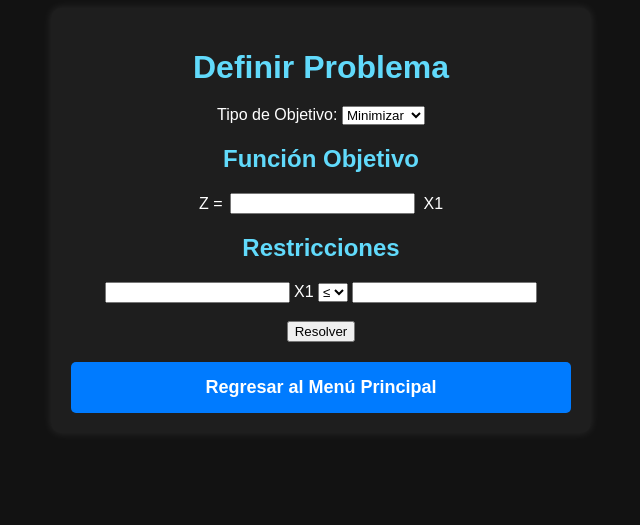
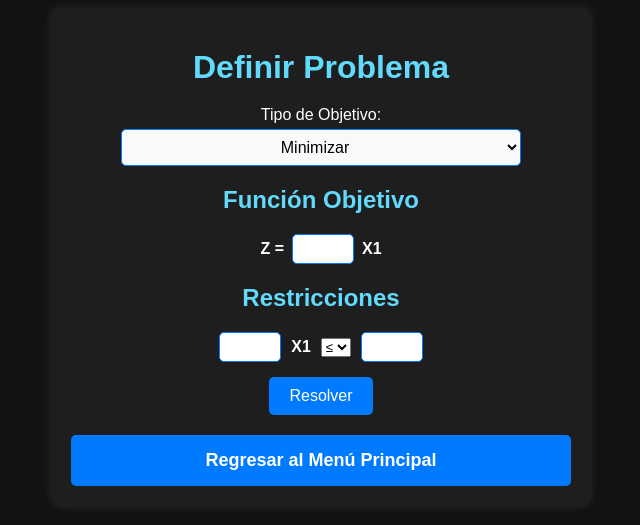
Before and after one commit to alwxav98/SistemaOptimizacion, a Flask app: page /programacion_linear_solver/formulario/1/1/1 in a window 1280 px wide. Shown: the top 525 px of the page, without its empty margins (319-959 px from the left). Run offline with Flask 3, Linux system fonts and the light colour scheme; parts of the project's set-up code (start-up, migrations or seed data) failed here and were passed over.

Commit message:
Update formulario.html

```diff
--- a/programacion_linear_solver/templates/formulario.html
+++ b/programacion_linear_solver/templates/formulario.html
@@ -4,56 +4,54 @@
     <meta charset="UTF-8">
     <title>Ingresar Problema</title>
     <link rel="stylesheet" href="{{ url_for('programacion_linear_solver.static', filename='style.css') }}">
+    <input type="hidden" name="contexto_problema" value="{{ contexto_problema }}">
+
 </head>
 <body>
     <div class="container">
         <h1>Definir Problema</h1>
+
         <form method="post">
-            <label>Tipo de Objetivo:</label>
-            <select name="objetivo_tipo">
+            <!-- Tipo de Objetivo -->
+            <div class="form-group">
+                <label for="objetivo_tipo">Tipo de Objetivo:</label>
+                <select id="objetivo_tipo" name="objetivo_tipo">
                     <option value="Minimizar">Minimizar</option>
                     <option value="Maximizar">Maximizar</option>
                 </select>
-            <br>
+            </div>
 
+            <!-- Función Objetivo -->
             <h2>Función Objetivo</h2>
             <div class="funcion-objetivo">
-                {% if es_dualidad %}
-                    W =
-                {% else %}
-                    Z =
-                {% endif %}
+                <span class="variable-label">{% if es_dualidad %} W = {% else %} Z = {% endif %}</span>
                 {% for i in range(num_variables) %}
-                    <input type="text" name="obj_{{i}}" required>
-                    {% if es_dualidad %}
-                        Y{{i+1}}
-                    {% else %}
-                        X{{i+1}}
-                    {% endif %}
+                    <input type="text" name="obj_{{i}}" required class="input-small">
+                    <span class="variable-label">{% if es_dualidad %} Y{{i+1}} {% else %} X{{i+1}} {% endif %}</span>
                 {% endfor %}
             </div>
 
-
+            <!-- Restricciones -->
             <h2>Restricciones</h2>
+            <div class="restricciones">
                 {% for i in range(num_restricciones) %}
+                    <div class="restriccion">
                         {% for j in range(num_variables) %}
-                    <input type="text" name="res_{{i}}_{{j}}" required>
-                    {% if es_dualidad %}
-                        Y{{j+1}}
-                    {% else %}
-                        X{{j+1}}
-                    {% endif %}
+                            <input type="text" name="res_{{i}}_{{j}}" required class="input-small">
+                            <span class="variable-label">{% if es_dualidad %} Y{{j+1}} {% else %} X{{j+1}} {% endif %}</span>
                         {% endfor %}
-                <select name="signo_{{i}}">
+                        <select name="signo_{{i}}" class="signo">
                             <option value="<=">≤</option>
                             <option value=">=">≥</option>
                             <option value="=">=</option>
                         </select>
-                <input type="text" name="const_{{i}}" required>
-                <br><br>
+                        <input type="text" name="const_{{i}}" required class="input-small">
+                    </div>
                 {% endfor %}
+            </div>
 
-            <button type="submit">Resolver</button>
+            <!-- Botón Resolver -->
+            <button type="submit" class="btn">Resolver</button>
         </form>
 
         <!-- Botón para regresar al Menú Principal -->
```
Lines whose indentation alone changed are shown as unchanged.
